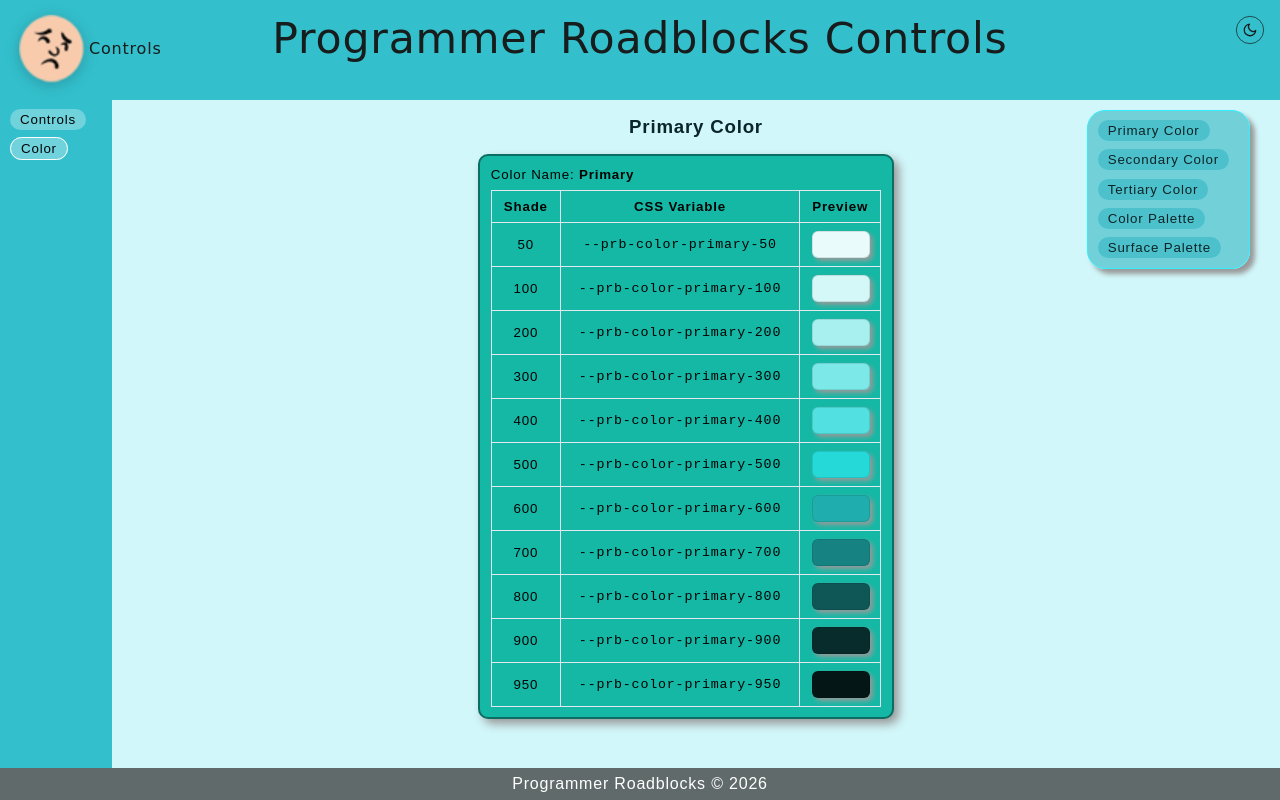
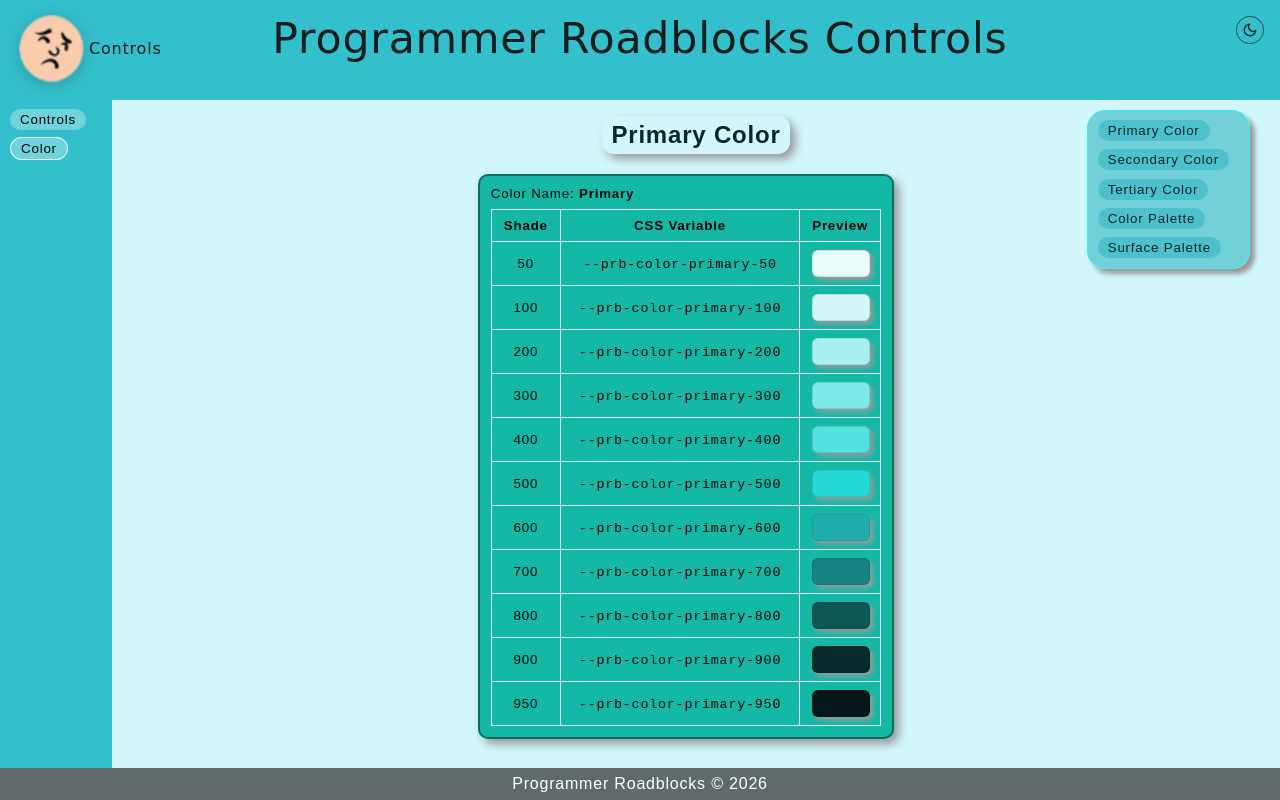
Before and after one commit to PRBDUDE/prb-controls, an Angular app: page /color in a window 1280 px wide. Built offline with nearby package versions, Linux system fonts and the light colour scheme.

Commit message:
adjust section heading

```diff
--- a/public/assets/scss/_color.scss
+++ b/public/assets/scss/_color.scss
@@ -139,7 +139,7 @@
 
     --color-note-section-text: hsl(var(--base-hue) 20% 100%);
 
-    --color-content-section-text: hsl(var(--base-hue) 60% 80%);
+    --color-content-section-text: hsl(var(--base-hue) 100% 90%);
 
     --color-star-border: hsl(var(--base-hue) 30% 80%);
 
--- a/public/assets/scss/_section.scss
+++ b/public/assets/scss/_section.scss
@@ -4,10 +4,16 @@
   scroll-margin-top: 1em;
 
   &-description {
-    font-size: 14pt;
+    font-size: 18pt;
     font-weight: bold;
     color: var(--color-content-section-text);
     text-align: center;
+    width: fit-content;
+    margin: 0 auto 20px auto;
+    padding: 0.2em 0.4em;
+    //border-bottom: 6px solid var(--prb-color-beach-600);
+    border-radius: 12px;
+    box-shadow: 5px 5px 10px var(--color-shadow);
   }
 }
 
```
